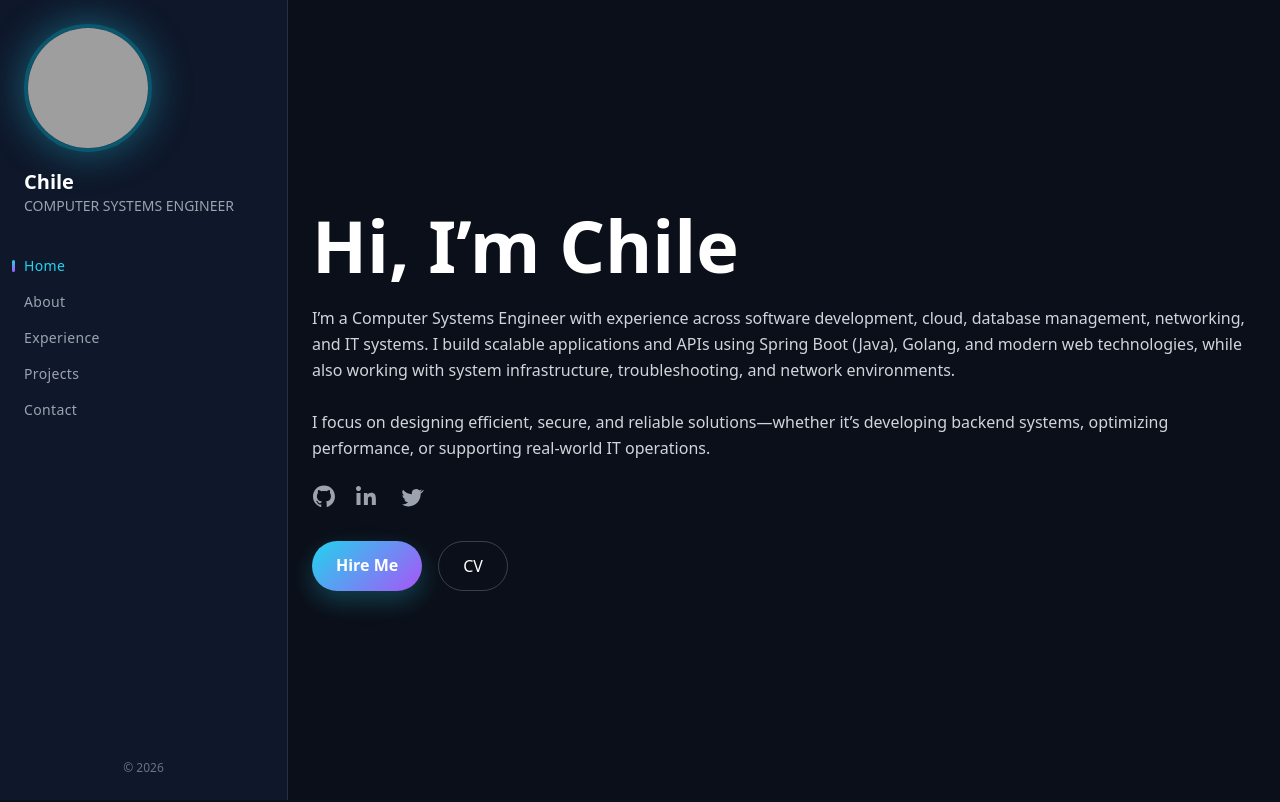
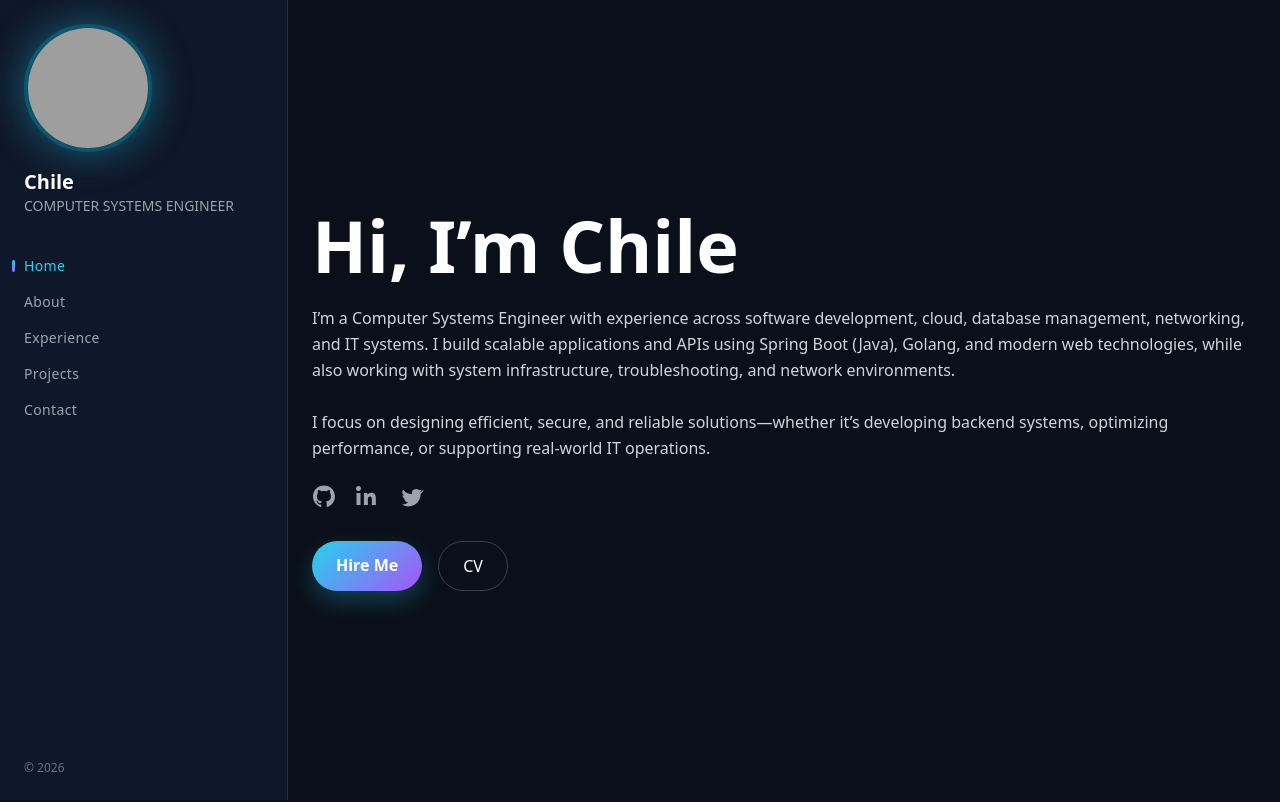
Before and after one commit to ChileKasoka/porfolio-vue, a Vue app: page / in a window 1280 px wide. Shown: the top 802 px of the page. Built offline with nearby package versions, Linux system fonts and the light colour scheme; grey boxes are pictures that could not be loaded; a web font is replaced by a local one.

Commit message:
updated side menu date

```diff
--- a/src/views/HomeView.vue
+++ b/src/views/HomeView.vue
@@ -36,7 +36,7 @@
       </div>
 
       <!-- Footer -->
-      <div class="text-xs text-gray-500 text-center">
+      <div class="text-xs text-gray-500 text-left">
         © {{ new Date().getFullYear() }}
       </div>
 
```
